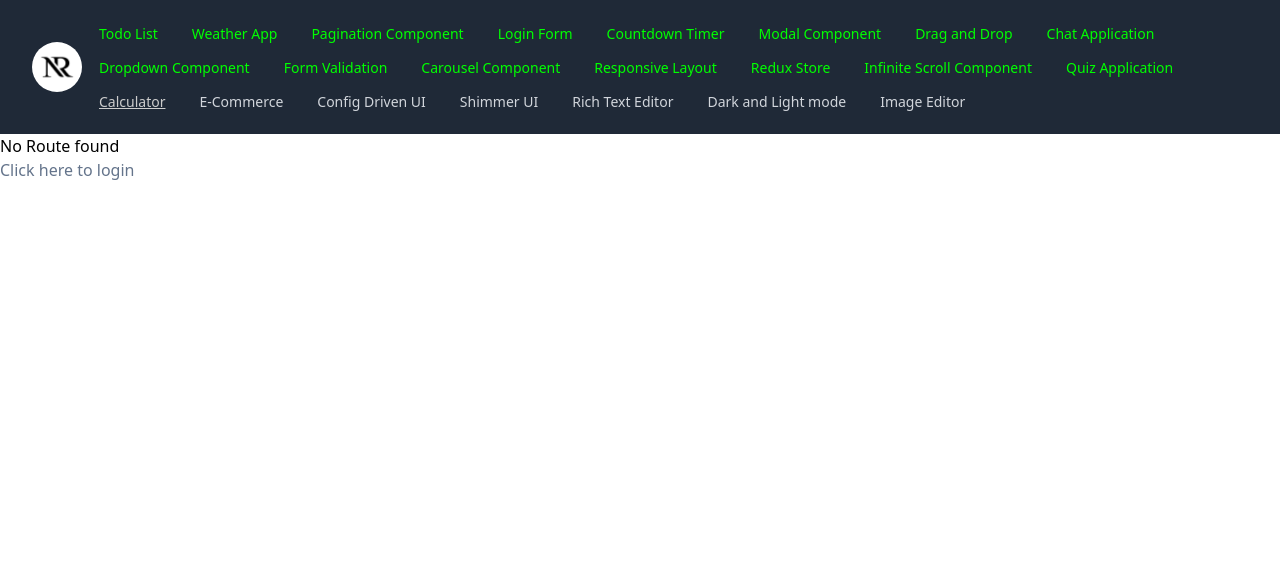
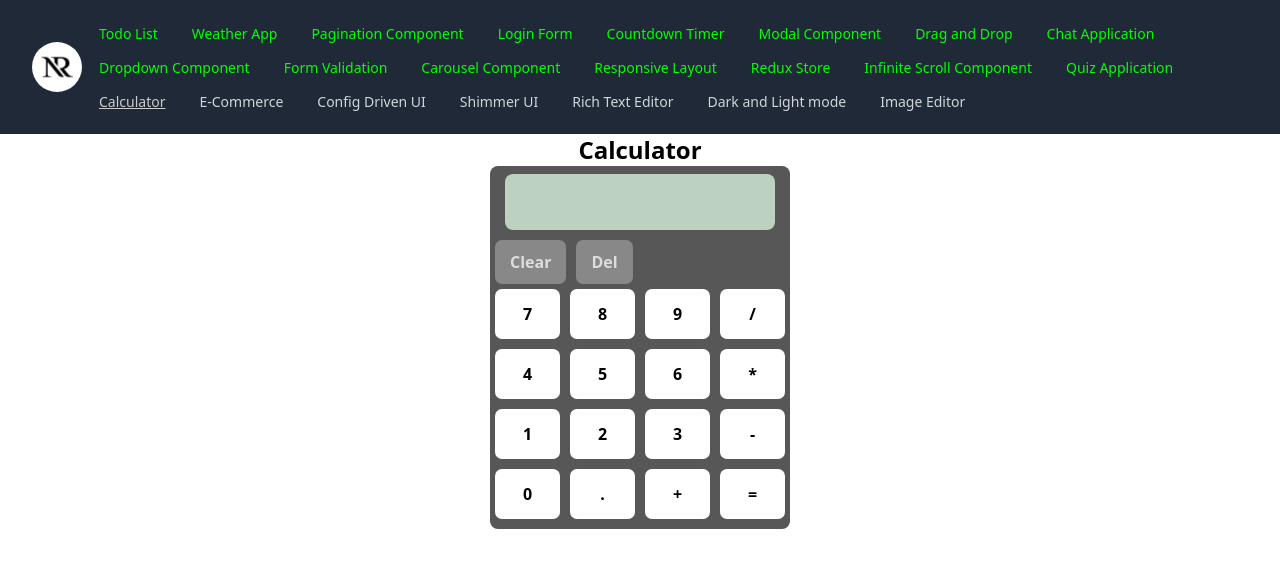
Before and after one commit to nareshb7/react-projects, a React app: page /calculator in a window 1280 px wide. Shown: the top 568 px of the page. Built offline with nearby package versions, Linux system fonts and the light colour scheme.

Commit message:
16. Calculator project started design completed

```diff
--- /dev/null
+++ b/src/projects/calculator/index.tsx
@@ -0,0 +1,101 @@
+import React, { useState } from "react";
+import "./styles.scss";
+
+const keys = [
+  { key: "7", type: "number" },
+  { key: "8", type: "number" },
+  { key: "9", type: "number" },
+  { key: "/", type: "char" },
+  { key: "4", type: "number" },
+  { key: "5", type: "number" },
+  { key: "6", type: "number" },
+  { key: "*", type: "char" },
+  { key: "1", type: "number" },
+  { key: "2", type: "number" },
+  { key: "3", type: "number" },
+  { key: "-", type: "char" },
+  { key: "0", type: "number" },
+  { key: ".", type: "char" },
+  { key: "+", type: "char" },
+  { key: "=", type: "char" },
+];
+
+const calculator = (char: string, valueA: number, valueB: number) => {
+  if (!valueA || !valueB) {
+    return valueB;
+  }
+  const num1 = Number(valueA);
+  const num2 = Number(valueB);
+  switch (char) {
+    case "+": {
+      return num1 + num2;
+    }
+    case "-": {
+      return num1 - num2;
+    }
+    case "/": {
+      return num1 / num2;
+    }
+    case "*": {
+      return num1 * num2;
+    }
+    default:
+      return num2;
+  }
+};
+
+const Calculator = () => {
+  const [value, setValue] = useState<any>("");
+  const [result, setResult] = useState(0);
+  const [lastKey, setLastKey] = useState<any>("");
+  const handleClick = (key: string, type: string) => {
+    if (key === "=") {
+      showResult();
+      return;
+    }
+    if (type === "char") {
+      const res = calculator(key, result, lastKey);
+      setResult(res);
+    }
+    if (type === "number") {
+      setLastKey(key);
+    }
+    setValue(`${value}${key}`);
+  };
+  const showResult = () => {
+    setValue(result);
+    setResult(0);
+  };
+  const handleClear = () => {
+    setValue("");
+    setResult(0);
+    setLastKey("");
+  };
+  return (
+    <div className="calculator-wrapper">
+      <div className="font-bold text-center text-2xl">Calculator</div>
+      <div className="calculator">
+        <input type="text" className="input" value={value} disabled />
+        <div>
+          <span className="clear" onClick={handleClear}>
+            Clear
+          </span>
+          <span className="clear">Del</span>
+        </div>
+        <div className="keyboard">
+          {keys.map((key) => (
+            <span
+              key={key.key}
+              className="key"
+              onClick={() => handleClick(key.key, key.type)}
+            >
+              {key.key}
+            </span>
+          ))}
+        </div>
+      </div>
+    </div>
+  );
+};
+
+export default Calculator;
--- /dev/null
+++ b/src/projects/calculator/styles.scss
@@ -0,0 +1,59 @@
+.calculator-wrapper {
+  .calculator {
+    max-width: 300px;
+    border-radius: 8px;
+    margin: auto;
+    padding-bottom: 5px;
+    background-color: #575757;
+    padding-top: 8px;
+
+    .input {
+      width: 90%;
+      background-color: #bcd1c0;
+      text-align: end;
+      font-size: 24px;
+      font-family: monospace;
+      border-radius: 8px;
+      margin: auto;
+      display: block;
+      padding: 10px 20px;
+    }
+    .clear {
+        background-color: #888;
+        padding: 10px 15px;
+        color: #ddd ;
+        display: inline-block;
+        margin-inline: 5px;
+        margin-top: 10px;
+        text-align: center;
+        border-radius: 7px;
+        font-weight: 600;
+        cursor: pointer;
+        &:hover {
+          background-color: #888;
+          color: #222;
+        }
+    }
+    .keyboard {
+
+      display: grid;
+      grid-template-columns: repeat(4, 1fr);
+      .key {
+        background-color: #fff;
+        padding: 13px;
+        color: #000;
+        display: inline-block;
+        margin: 5px;
+        text-align: center;
+        vertical-align: middle;
+        border-radius: 7px;
+        font-weight: 600;
+        cursor: pointer;
+        &:hover {
+          background-color: #888;
+          color: #222;
+        }
+      }
+    }
+  }
+}
--- a/src/routes/RoutesPage.tsx
+++ b/src/routes/RoutesPage.tsx
@@ -21,6 +21,7 @@ const ResponsiveLayout = lazy(() => import("projects/responsiveLayout"))
 const ReduxStore = lazy(()=> import("projects/reduxStore"))
 const InfiniteScrollMain = lazy(()=> import("projects/infiniteScroll"))
 const Quiz = lazy(()=> import("projects/quiz-application"))
+const Calculator =lazy(()=> import("projects/calculator"))
 
 const router = createBrowserRouter([
   {
@@ -106,6 +107,10 @@ const router = createBrowserRouter([
       {
         path: "/quiz",
         element: <Quiz />
+      },
+      {
+        path: "/calculator",
+        element: <Calculator />
       }
     ],
   },
--- a/src/utils/projectsConfig.tsx
+++ b/src/utils/projectsConfig.tsx
@@ -100,7 +100,7 @@ export const projectsList: ProjectsListModal[] = [
   {
     id: 16,
     title: "Calculator",
-    status: "Pending",
+    status: "In Progress",
     path: "/calculator"
   },
   {
```
